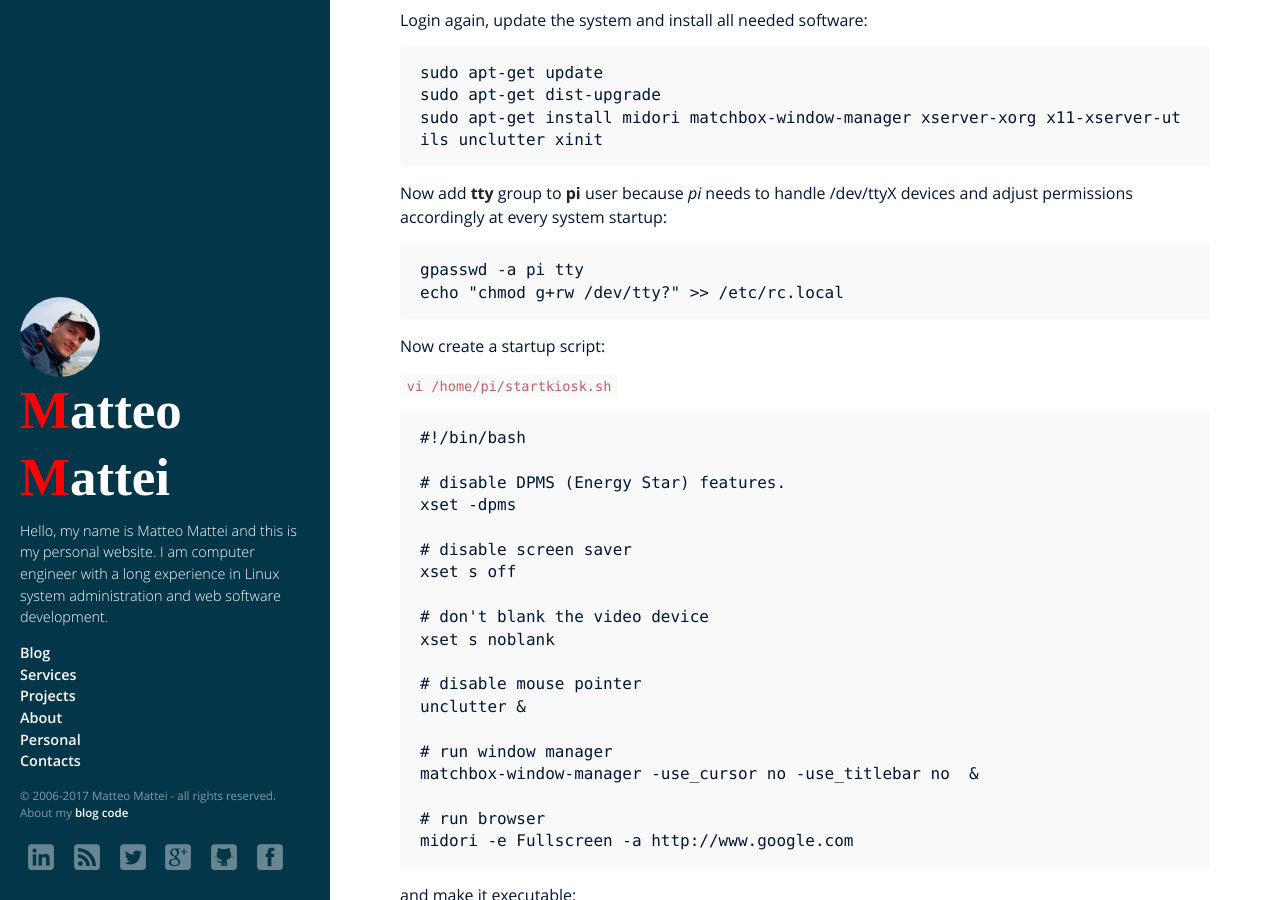
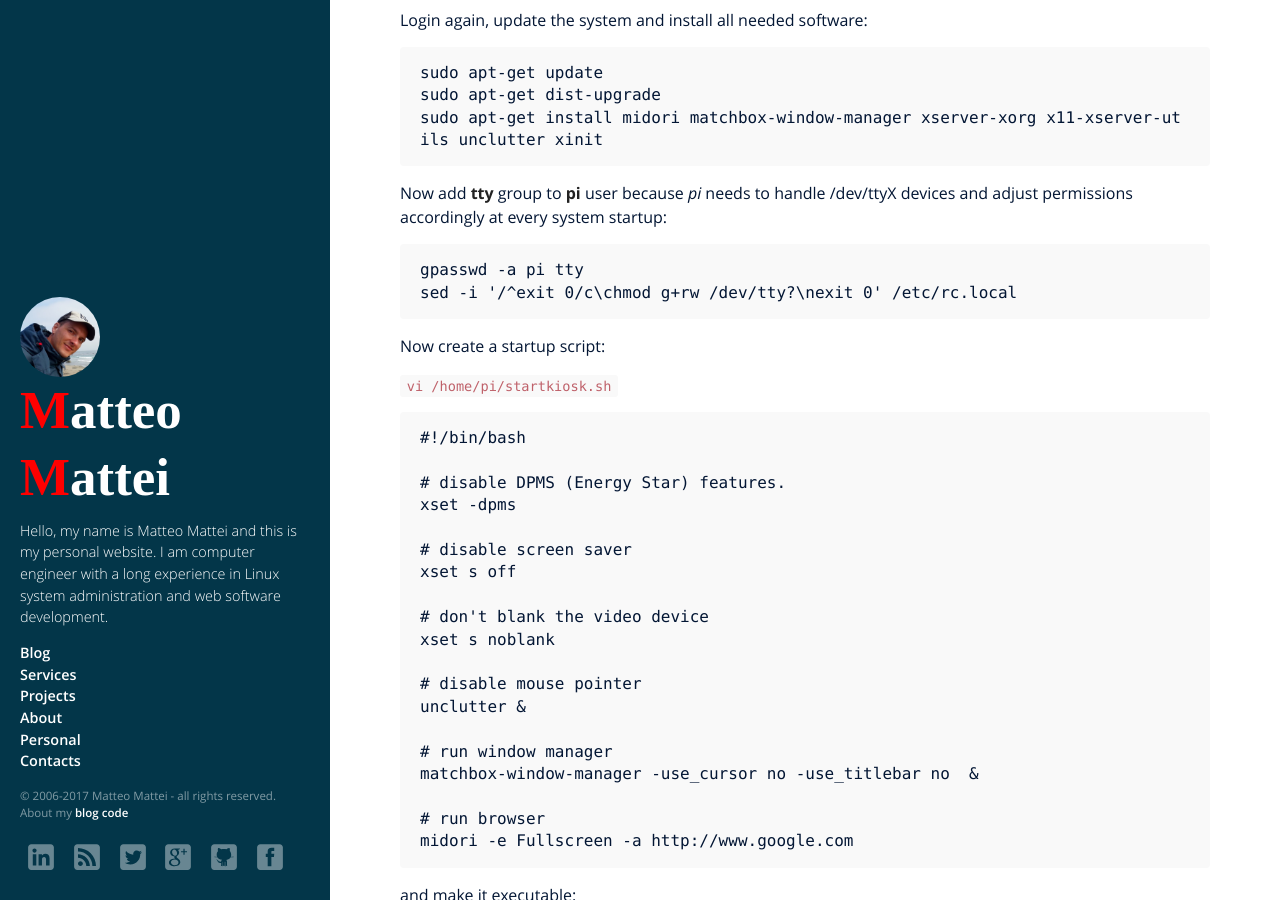
Before and after one commit to matteomattei/matteomattei.github.io, a Jekyll site: the page built from _posts/2016-02-16-web-kiosk-with-raspberry-pi-and-read-only-sd.md, in a window 1280 px wide and 900 px high, scrolled down 947 px. Built offline with Jekyll 4.4.1, drawn with Linux system fonts in a browser that asks for light colours; some web fonts are replaced; comment, search, counter and statistics services are not loaded.

Commit message:
fix in /etc/rc.local for webkiosk and raspberry

````diff
--- a/_posts/2016-02-16-web-kiosk-with-raspberry-pi-and-read-only-sd.md
+++ b/_posts/2016-02-16-web-kiosk-with-raspberry-pi-and-read-only-sd.md
@@ -63,7 +63,7 @@ at every system startup:
 
 ```
 gpasswd -a pi tty
-echo "chmod g+rw /dev/tty?" >> /etc/rc.local
+sed -i '/^exit 0/c\chmod g+rw /dev/tty?\nexit 0' /etc/rc.local
 ```
 
 Now create a startup script:
````
